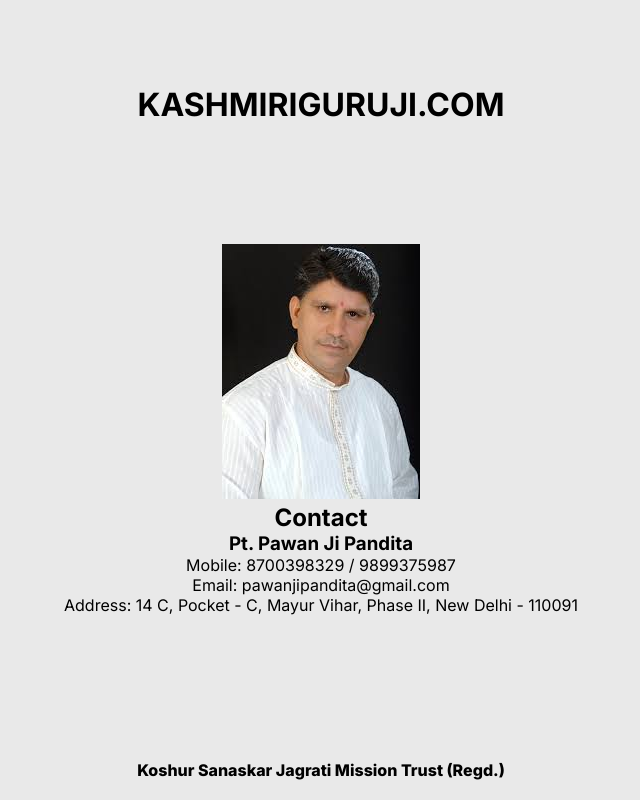
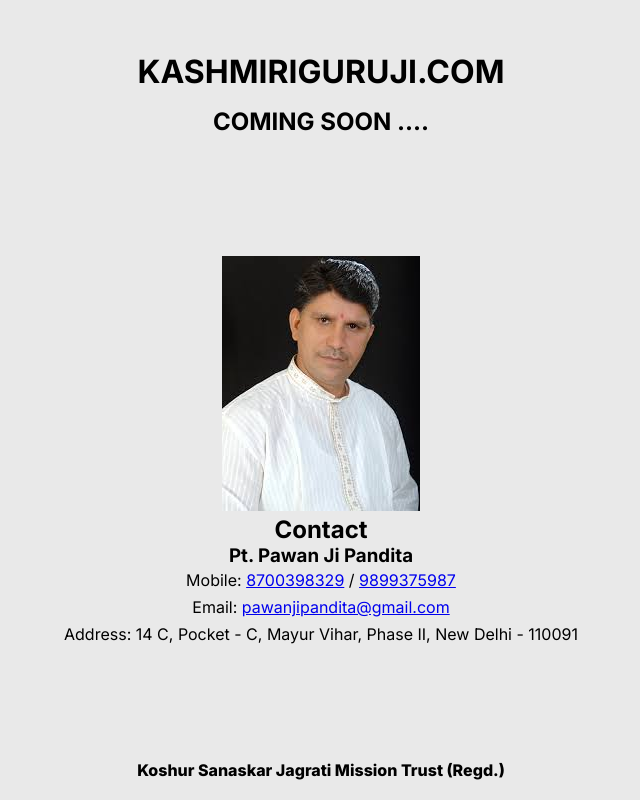
Before and after one commit to kashmiriguruji/landing-page, a Next.js app: page / in a window 1280 px wide. Shown: the whole page, without its empty margins (319-959 px from the left). Built offline with nearby package versions, Linux system fonts and the light colour scheme.

Commit message:
added link coming soon text

```diff
--- a/app/globals.css
+++ b/app/globals.css
@@ -18,11 +18,21 @@ main section h1 {
   text-transform: uppercase;
 }
 
+main section .subtext {
+  text-align: center;
+  text-transform: uppercase;
+  margin: 1rem 0;
+}
+
 main section .mid {
   text-align: center;
   margin-top: 100px;
   padding: 20px;
   border-radius: 10px;
+}
+
+main section .mid p {
+  line-height: 1.7;
 }
 
 main section .mid img {
--- a/app/page.tsx
+++ b/app/page.tsx
@@ -5,12 +5,21 @@ export default function Home() {
     <main>
       <section>
         <h1>kashmiriguruji.com</h1>
+        <h2 className="subtext">Coming Soon ....</h2>
         <div className="mid">
           <img src="/images.jpg" alt="" />
           <h2>Contact</h2>
           <h3>Pt. Pawan Ji Pandita</h3>
-          <p>Mobile: 8700398329 / 9899375987</p>
-          <p>Email: pawanjipandita@gmail.com</p>
+          <p>
+            Mobile: <a href="tel:8700398329">8700398329</a> /{" "}
+            <a href="tel:9899375987">9899375987</a>
+          </p>
+          <p>
+            Email:{" "}
+            <a href="mailto:pawanjipandita@gmail.com">
+              pawanjipandita@gmail.com
+            </a>
+          </p>
           <p>
             Address: 14 C, Pocket - C, Mayur Vihar, Phase II, New Delhi - 110091
           </p>
```
